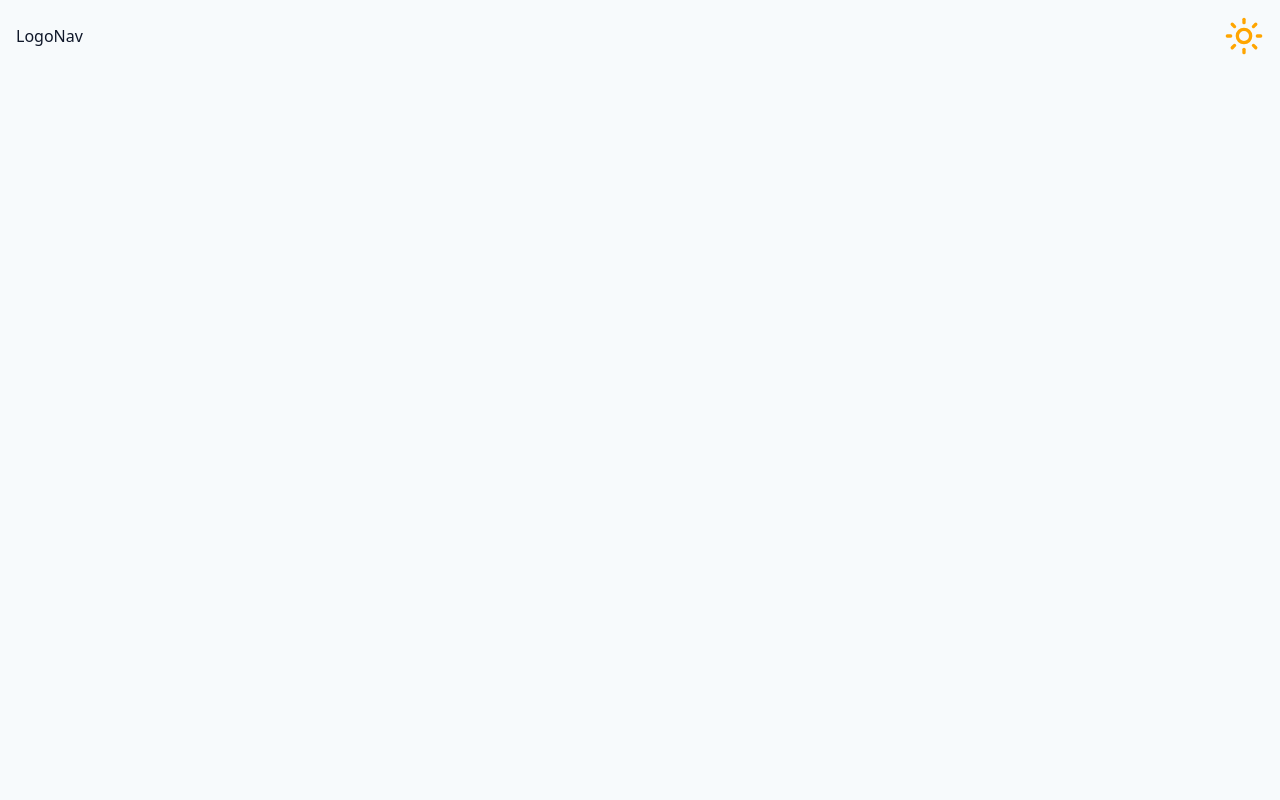
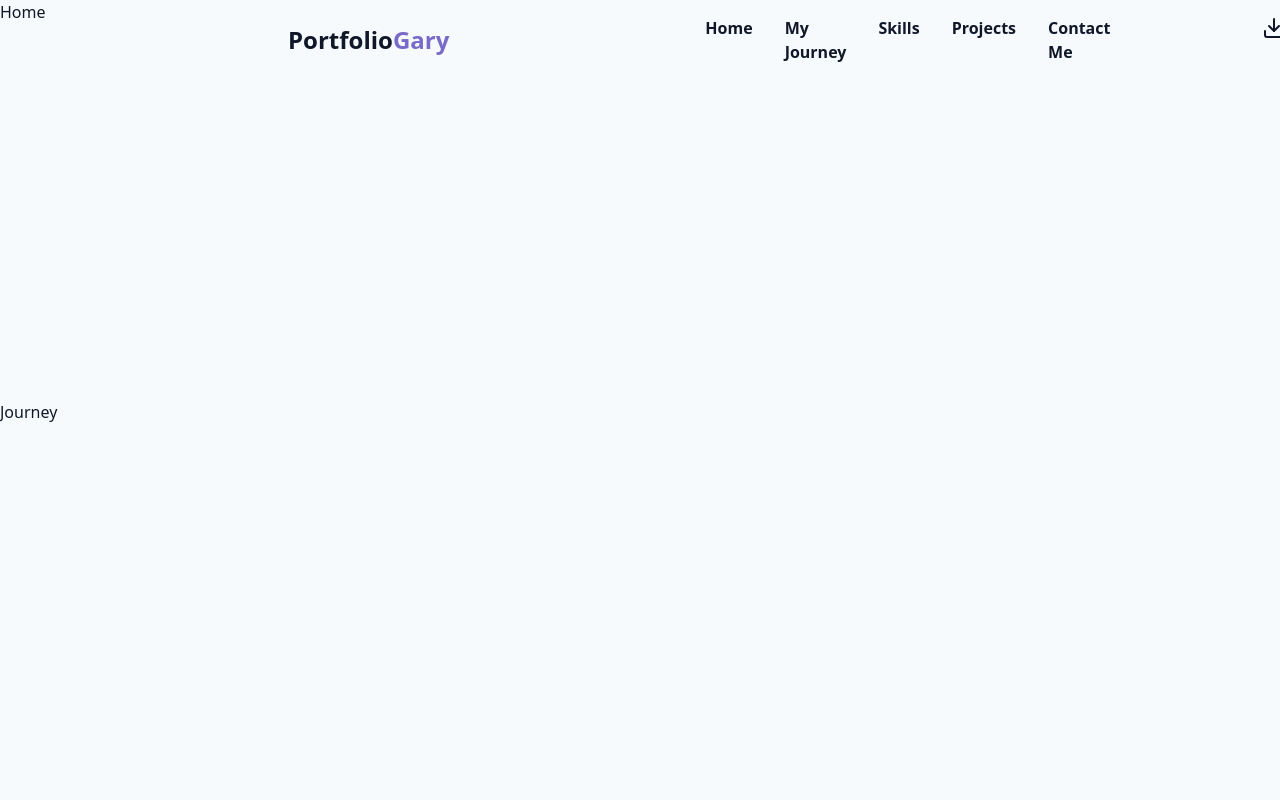
Before and after one commit to montage0921/Portfolio, a React (Vite) app: page / in a window 1280 px wide. Shown: the top 800 px of the page. Built offline with nearby package versions, Linux system fonts and the light colour scheme.

Commit message:
finish nav bar

```diff
--- a/src/App.tsx
+++ b/src/App.tsx
@@ -1,11 +1,15 @@
 import { useEffect } from "react";
 import "./app.css";
-import DarkMode from "./components/DarkMode";
 import NavBar from "./sections/NavBar";
 import { useDarkMode } from "./context/DarkModeContext";
+import Home from "./sections/Home";
+import Journey from "./sections/Journey";
+import Skills from "./sections/Skills";
+import Projects from "./sections/Projects";
+import Contacts from "./sections/Contacts";
 
 function App() {
-  const { setIsDarkMode, isDarkMode, onToggleDarkMode } = useDarkMode();
+  const { setIsDarkMode } = useDarkMode();
   useEffect(() => {
     const isDark = localStorage.getItem("mode");
     if (isDark === "dark") {
@@ -15,18 +19,19 @@ function App() {
       setIsDarkMode(false);
       document.documentElement.classList.remove("dark");
     }
-  }, []);
+  }, [setIsDarkMode]);
 
   return (
-    <div className="min-h-screen p-4 bg-[hsl(var(--bg-color))] text-[hsl(var(--main-text-color))]">
-      <div className="flex justify-between">
+    <div className=" min-h-screen bg-[hsl(var(--bg-color))] text-[hsl(var(--main-text-color))]  transition-colors duration-300">
+      <div className="fixed top-0 left-0 w-full z-50">
         <NavBar />
-        <DarkMode
-          onToggleDarkMode={onToggleDarkMode}
-          isDarkMode={isDarkMode}
-          size={40}
-        />
       </div>
+
+      <Home />
+      <Journey />
+      <Skills />
+      <Projects />
+      <Contacts />
     </div>
   );
 }
--- a/src/app.css
+++ b/src/app.css
@@ -5,9 +5,11 @@
   --bg-color: 210 50% 98%; /*white*/
   --theme-color: 250 47% 60%; /*purple*/
   --main-text-color: 222 46% 11%; /*black*/
+  --navbar-text-color: 222 46% 11%;
 }
 
 .dark {
   --bg-color: 220 50% 4%; /*white*/
   --main-text-color: 210 50% 98%;
+  --navbar-text-color: hsl(220 5% 70%);
 }
--- a/src/components/DarkMode.tsx
+++ b/src/components/DarkMode.tsx
@@ -1,22 +1,24 @@
 import { Sun, Moon } from "lucide-react";
+import { useDarkMode } from "../context/DarkModeContext";
 
 type DarkModeProps = {
-  onToggleDarkMode: () => void; // function with no args
-  isDarkMode: boolean; // true/false
   size: number; // size of icon
 };
 
-export default function DarkMode({
-  onToggleDarkMode,
-  isDarkMode,
-  size,
-}: DarkModeProps) {
+export default function DarkMode({ size }: DarkModeProps) {
+  const { onToggleDarkMode, isDarkMode } = useDarkMode();
   return (
-    <div onClick={onToggleDarkMode}>
+    <div onClick={onToggleDarkMode} className="hover: cursor-pointer">
       {isDarkMode ? (
-        <Moon color="yellow" size={size} />
+        <Moon
+          className="text-yellow-400 hover:text-yellow-600 text-2xl"
+          size={size}
+        />
       ) : (
-        <Sun color="orange" size={size} />
+        <Sun
+          className="text-orange-400 hover:text-orange-600 text-2xl"
+          size={size}
+        />
       )}
     </div>
   );
--- a/src/components/Logo.tsx
+++ b/src/components/Logo.tsx
@@ -1,5 +1,9 @@
 import React from "react";
 
 export default function Logo() {
-  return <div>Logo</div>;
+  return (
+    <div className="pl-64 text-2xl font-bold">
+      Portfolio<span className="text-[hsl(var(--theme-color))]">Gary</span>
+    </div>
+  );
 }
--- a/src/components/Nav.tsx
+++ b/src/components/Nav.tsx
@@ -1,5 +1,39 @@
+import { Download } from "lucide-react";
 import React from "react";
 
+const sections = [
+  { sectionName: "Home", id: "home" },
+  { sectionName: "My Journey", id: "journey" },
+  { sectionName: "Skills", id: "skills" },
+  { sectionName: "Projects", id: "projects" },
+  { sectionName: "Contact Me", id: "contact" },
+];
+
 export default function Nav() {
-  return <div>Nav</div>;
+  function handleScollIntoSection(id: string) {
+    const section = document.getElementById(id);
+    section?.scrollIntoView({ behavior: "smooth", block: "center" });
+  }
+
+  return (
+    <div className="pl-64 flex gap-x-8 text-[var(--navbar-text-color)] font-semibold">
+      {sections.map((section, i) => (
+        <div
+          className="hover:text-[hsl(var(--theme-color))] hover: cursor-pointer"
+          key={i}
+          onClick={() => handleScollIntoSection(section.id)}
+        >
+          {section.sectionName}
+        </div>
+      ))}
+      <a
+        className="pl-30 flex gap-1 hover:text-[hsl(var(--theme-color))] hover: cursor-pointer"
+        href="public\Te Shi - Resume.pdf"
+        download={true}
+      >
+        <Download />
+        Resume
+      </a>
+    </div>
+  );
 }
--- /dev/null
+++ b/src/sections/Contacts.tsx
@@ -0,0 +1,9 @@
+import React from "react";
+
+export default function Contacts() {
+  return (
+    <div id="contact" className="h-[400px]">
+      Contacts
+    </div>
+  );
+}
--- /dev/null
+++ b/src/sections/Home.tsx
@@ -0,0 +1,9 @@
+import React from "react";
+
+export default function Home() {
+  return (
+    <div id="home" className="h-[400px]">
+      Home
+    </div>
+  );
+}
--- /dev/null
+++ b/src/sections/Journey.tsx
@@ -0,0 +1,9 @@
+import React from "react";
+
+export default function Journey() {
+  return (
+    <div id="journey" className="h-[400px]">
+      Journey
+    </div>
+  );
+}
--- a/src/sections/NavBar.tsx
+++ b/src/sections/NavBar.tsx
@@ -1,12 +1,14 @@
 import React from "react";
 import Logo from "../components/Logo";
 import Nav from "../components/Nav";
+import DarkMode from "../components/DarkMode";
 
 export default function NavBar() {
   return (
-    <div className="flex items-center justify-between">
+    <div className="flex items-center justify-between px-8 py-4">
       <Logo />
       <Nav />
+      <DarkMode size={25} />
     </div>
   );
 }
--- /dev/null
+++ b/src/sections/Projects.tsx
@@ -0,0 +1,9 @@
+import React from "react";
+
+export default function Projects() {
+  return (
+    <div id="projects" className="h-[400px]">
+      Projects
+    </div>
+  );
+}
--- /dev/null
+++ b/src/sections/Skills.tsx
@@ -0,0 +1,9 @@
+import React from "react";
+
+export default function Skills() {
+  return (
+    <div id="skills" className="h-[400px]">
+      Skills
+    </div>
+  );
+}
```
Also changed, not shown: 1 other file (tests, documents, lock files or other folders).
